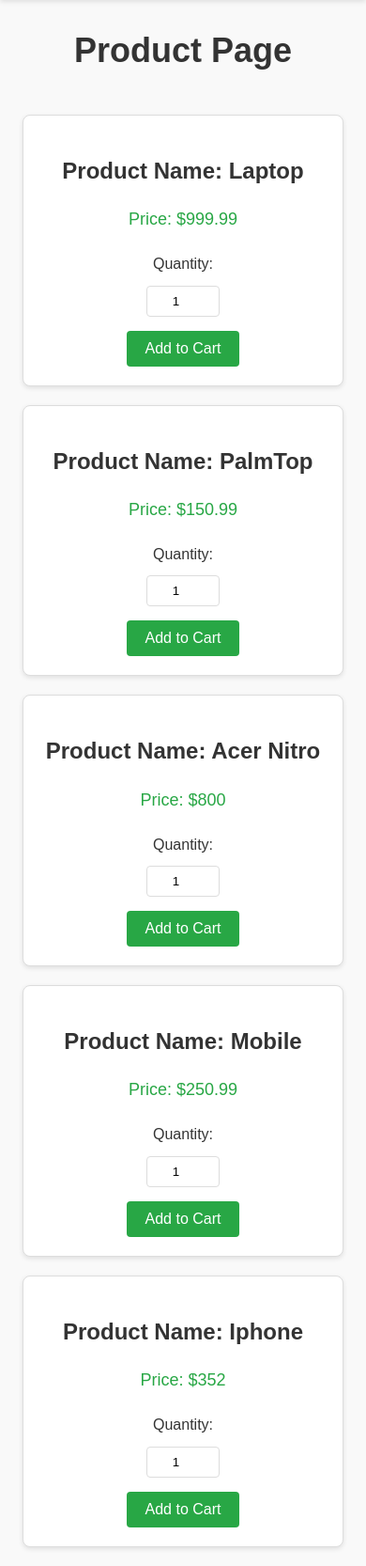
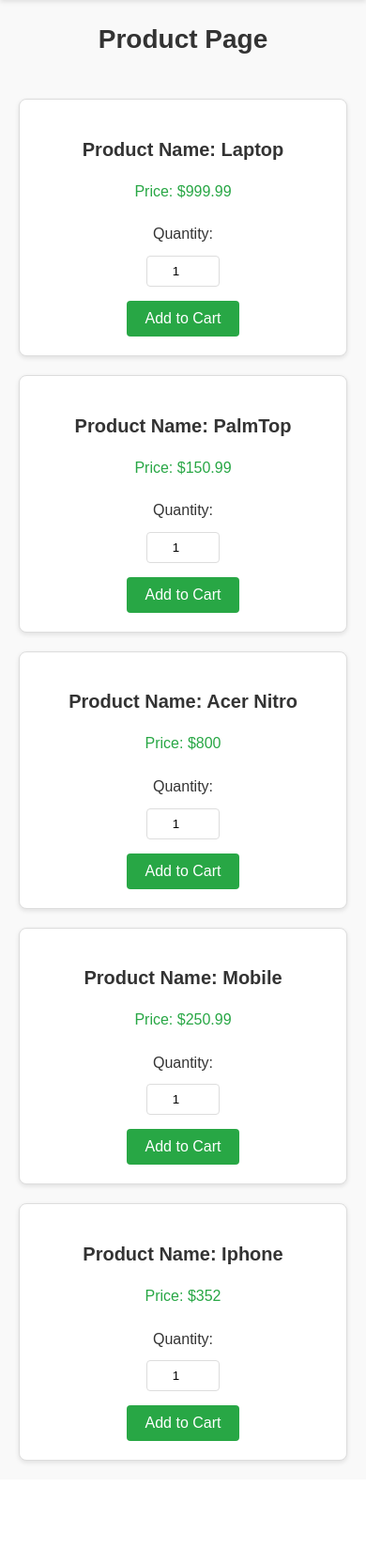
Before and after one commit to 10Sameer/BakeryProjectPractise, a PHP site: page /product.php in a window 390 px wide. Shown: the part 58-1724 px from the top of the page at 94% size. After the commit the page ends 1616 px from the top, so only its background shows below. Run offline with PHP 8.4, Linux system fonts and the light colour scheme.

Commit message:
Adding Ressponsive design

```diff
--- a/styling.css
+++ b/styling.css
@@ -135,3 +135,21 @@ h1 {
 .product button:hover {
     background-color: #218838;
 }
+
+@media (max-width: 768px) {
+    .product > div {
+        width: 100%;
+    }
+
+    h1 {
+        font-size: 28px;
+    }
+
+    .product h2 {
+        font-size: 20px;
+    }
+
+    .product p {
+        font-size: 16px;
+    }
+}
```
